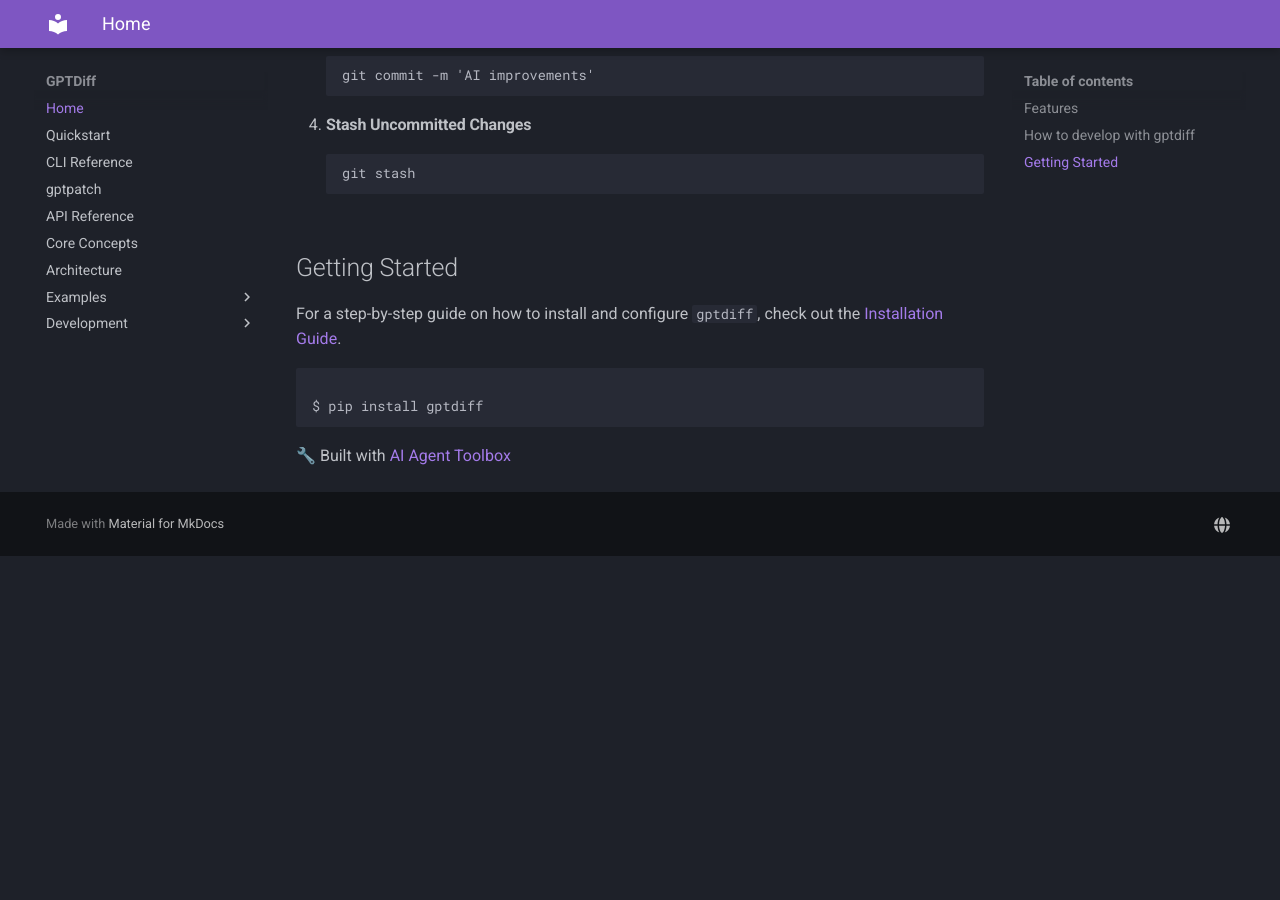
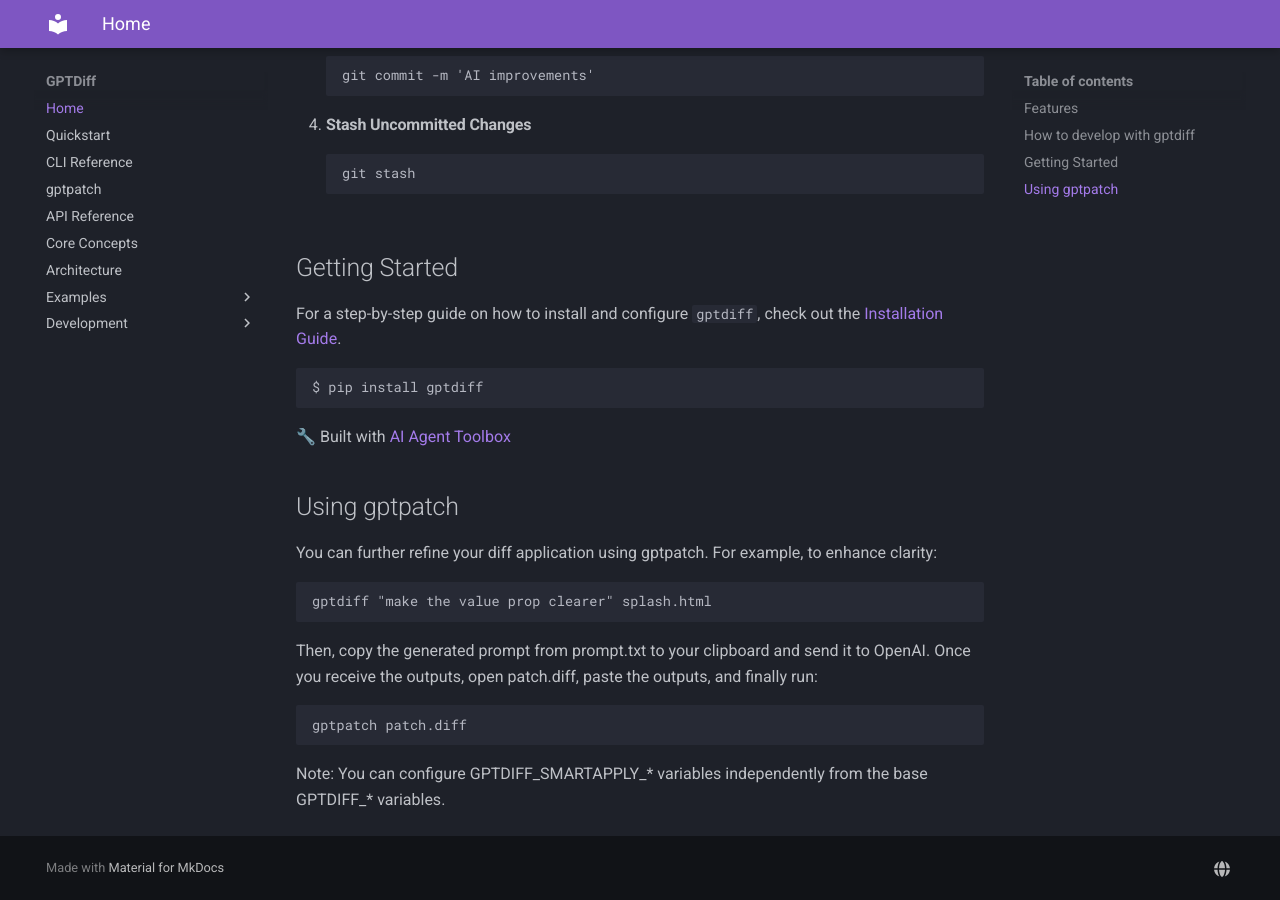
Before and after one commit to 255BITS/gptdiff, an MkDocs documentation site: the page built from docs/index.md, in a window 1280 px wide and 900 px high, scrolled down 1964 px. Built offline with MkDocs 1.6.1 and Material for MkDocs 9.7.7, drawn with Linux system fonts in a browser that asks for light colours; before the commit the page ends 2520 px from its top, so only the background shows below that.

Commit message:
gptpatch docs

````diff
--- a/docs/index.md
+++ b/docs/index.md
@@ -112,8 +112,21 @@
 
 ## Getting Started
 For a step-by-step guide on how to install and configure `gptdiff`, check out the [Installation Guide](installation.md).
-<pre><code class="console">
+
+```bash
 $ pip install gptdiff
-</code></pre>
+```
 
 <div class="toolbox-note">🔧 Built with <a href="https://toolbox.255labs.xyz">AI Agent Toolbox</a></div>
+
+## Using gptpatch
+
+You can further refine your diff application using gptpatch. For example, to enhance clarity:
+
+    gptdiff "make the value prop clearer" splash.html
+
+Then, copy the generated prompt from prompt.txt to your clipboard and send it to OpenAI. Once you receive the outputs, open patch.diff, paste the outputs, and finally run:
+
+    gptpatch patch.diff
+
+Note: You can configure GPTDIFF_SMARTAPPLY_* variables independently from the base GPTDIFF_* variables.
````
